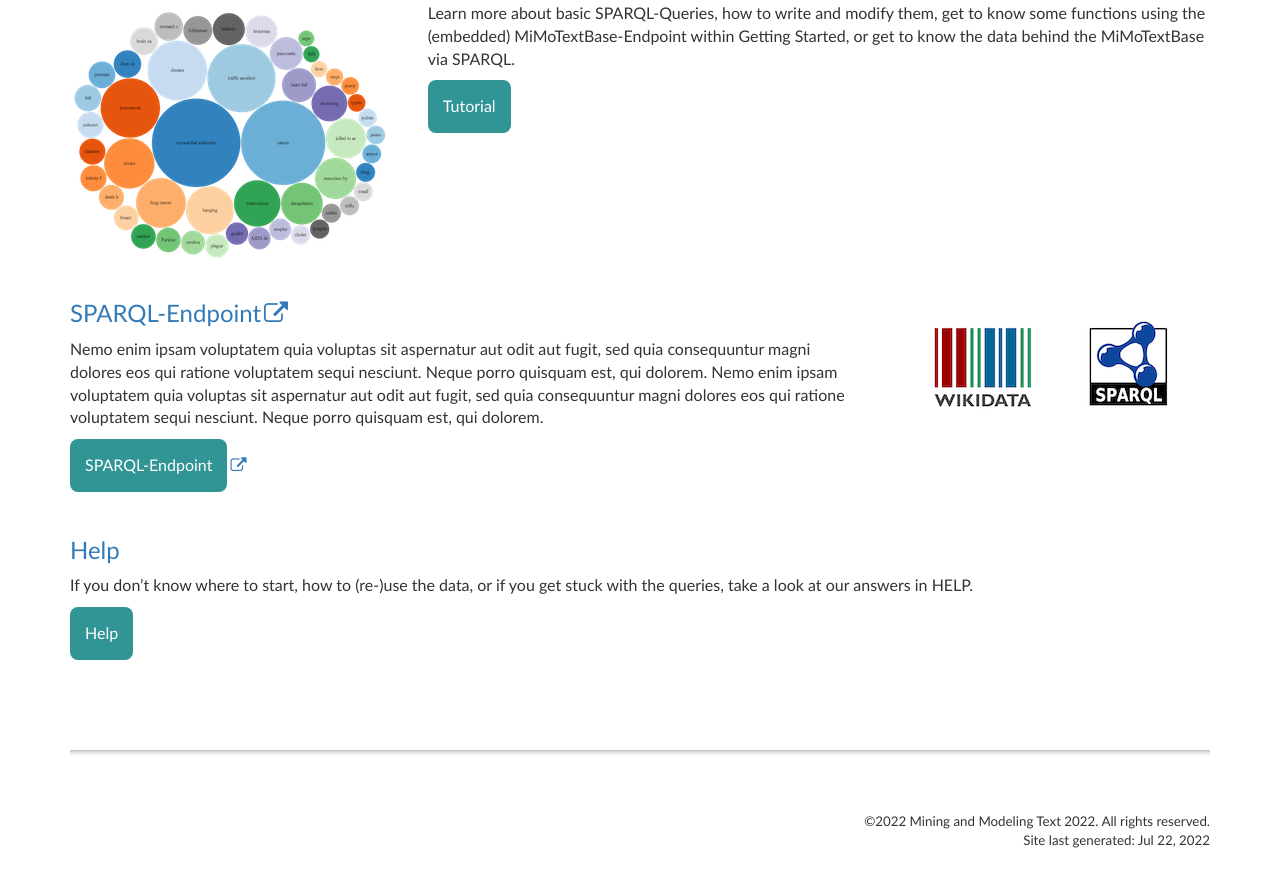
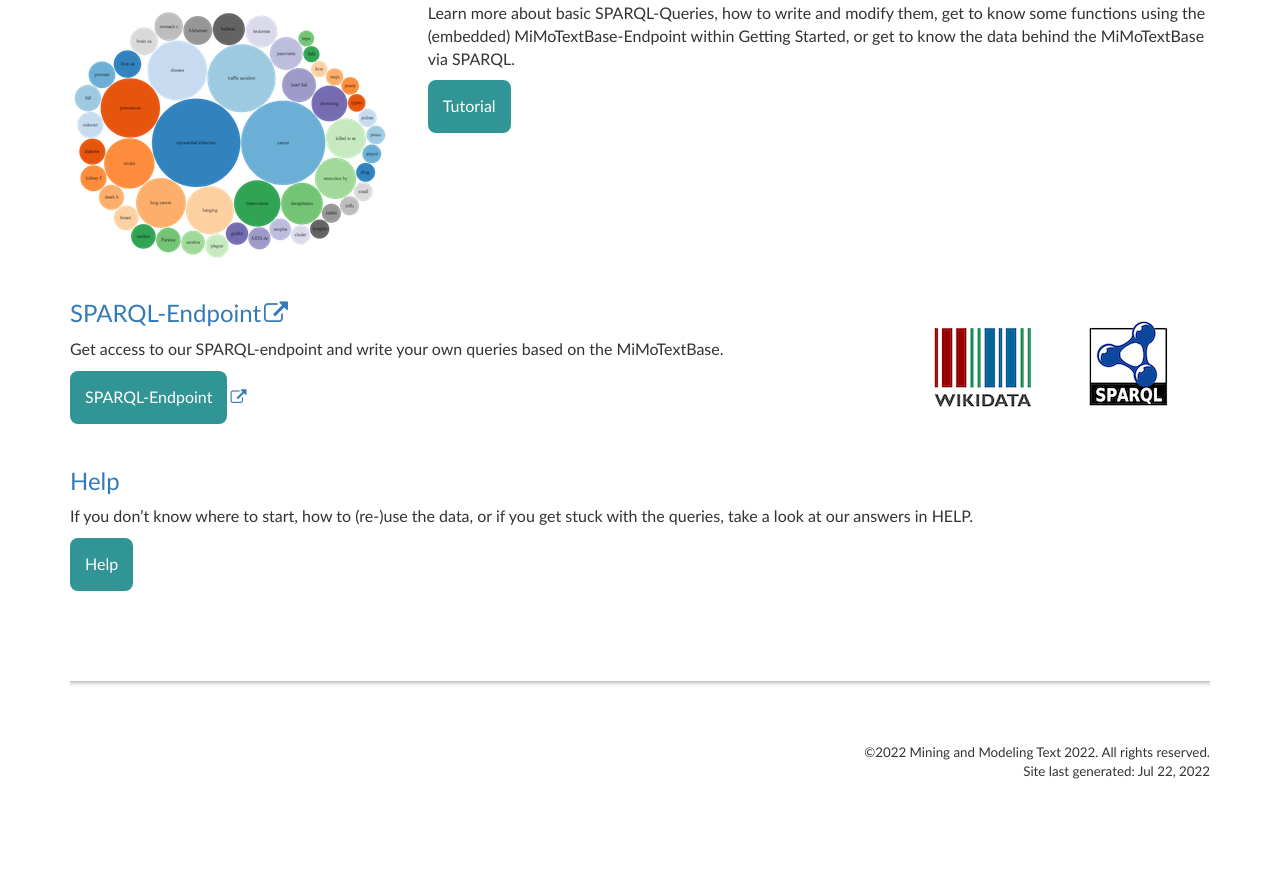
Before and after one commit to MiMoText/MiMoTextBase_Tutorial, a Jekyll site: the page built from index.md, in a window 1280 px wide and 900 px high, scrolled down 958 px. Shown: the top 887 px of the window. Built offline with Jekyll 4.4.1, drawn with Linux system fonts in a browser that asks for light colours; comment, search, counter and statistics services are not loaded; after the commit the page ends 1789 px from its top, so only the background shows below that.

Commit message:
sparql-teaser

```diff
--- a/index.md
+++ b/index.md
@@ -9,6 +9,6 @@ hide_sidebar: true
 permalink: index.html
 ---
 
-{% include landing-page.html title_1="Welcome to MiMoTextBase" content_1="Imagine you wanted a ranking of the most common themes in all epistolary novels in French Enlightenment novels, an overview of authors covering “sentimentalism” or a map of all narrative places. The MiMoText knowledge graph combines the linked open data (LOD) paradigm with the infrastructure of a wikibase and text mining methods of data-based literary history. Using the query language SPARQL, users can query this large and growing knowledge graph about the French Enlightenment novel. " title_2="About MiMoTextBase" content_2="Learn more about basic SPARQL-queries, how to write and modify them. Get to know some functionalities of the (embedded) MiMoTextBase-Endpoint within Getting Started, or get to know the data behind the MiMoTextBase via SPARQL.
+{% include landing-page.html title_1="Welcome to MiMoTextBase" content_1="Imagine you wanted a ranking of the most common themes in all epistolary novels in French Enlightenment novels, an overview of authors covering “sentimentalism” or a map of all narrative places. The MiMoText knowledge graph combines the linked open data (LOD) paradigm with the infrastructure of a wikibase and text mining methods of data-based literary history. Using the query language SPARQL, users can query this large and growing knowledge graph about the French Enlightenment novel." title_2="About MiMoTextBase" content_2="Learn more about basic SPARQL-queries, how to write and modify them. Get to know some functionalities of the (embedded) MiMoTextBase-Endpoint within Getting Started, or get to know the data behind the MiMoTextBase via SPARQL.
 " title_3="Tutorial" content_3="Learn more about basic SPARQL-Queries, how to write and modify them, get to know some functions using the (embedded) MiMoTextBase-Endpoint within Getting Started, or get to know the data behind the MiMoTextBase via SPARQL.
-" title_4="SPARQL-Endpoint" content_4="Nemo enim ipsam voluptatem quia voluptas sit aspernatur aut odit aut fugit, sed quia consequuntur magni dolores eos qui ratione voluptatem sequi nesciunt. Neque porro quisquam est, qui dolorem. Nemo enim ipsam voluptatem quia voluptas sit aspernatur aut odit aut fugit, sed quia consequuntur magni dolores eos qui ratione voluptatem sequi nesciunt. Neque porro quisquam est, qui dolorem." title_5="Help" content_5="If you don’t know where to start, how to (re-)use the data, or if you get stuck with the queries, take a look at our answers in HELP." %}
+" title_4="SPARQL-Endpoint" content_4="Get access to our SPARQL-endpoint and write your own queries based on the MiMoTextBase." title_5="Help" content_5="If you don’t know where to start, how to (re-)use the data, or if you get stuck with the queries, take a look at our answers in HELP." %}
```
